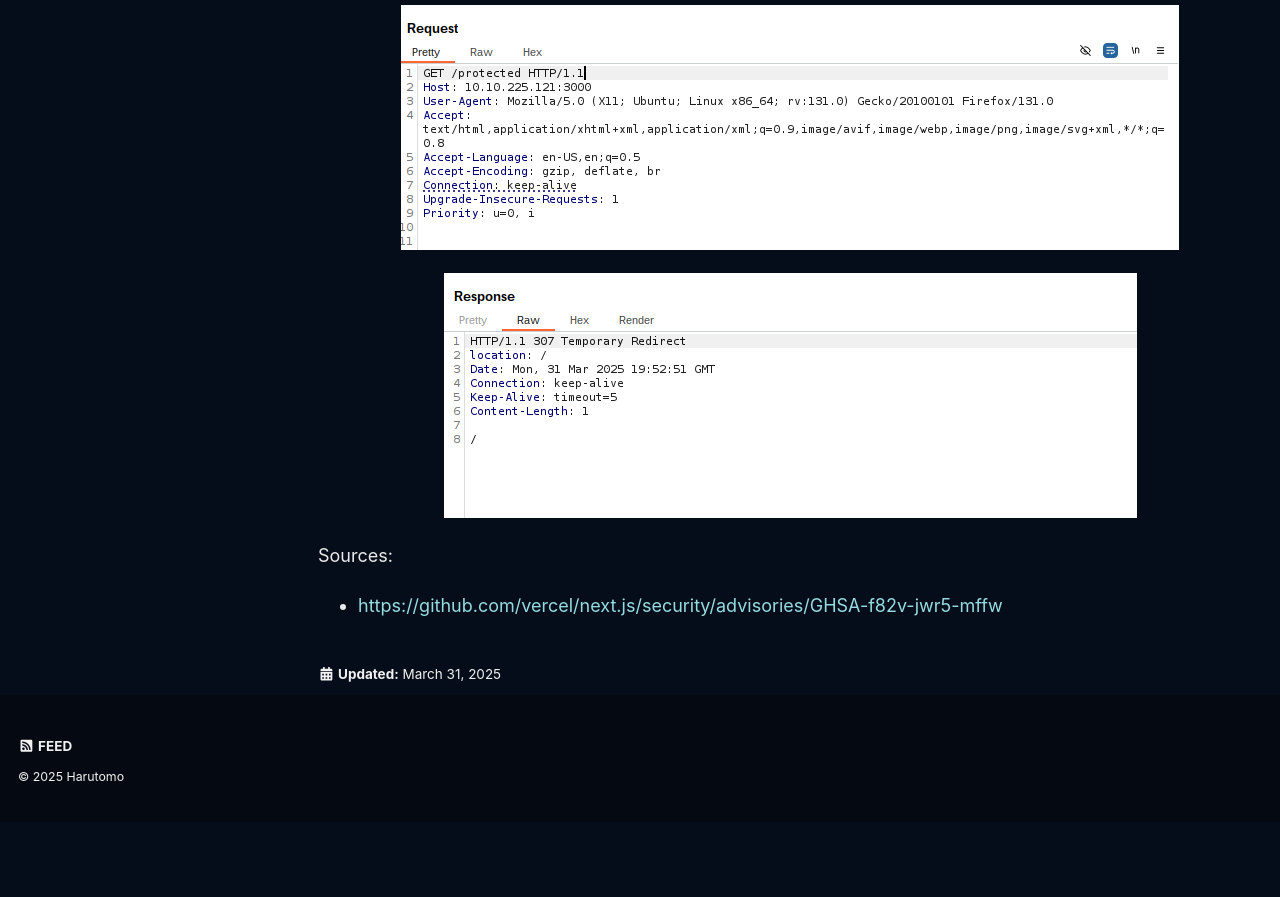
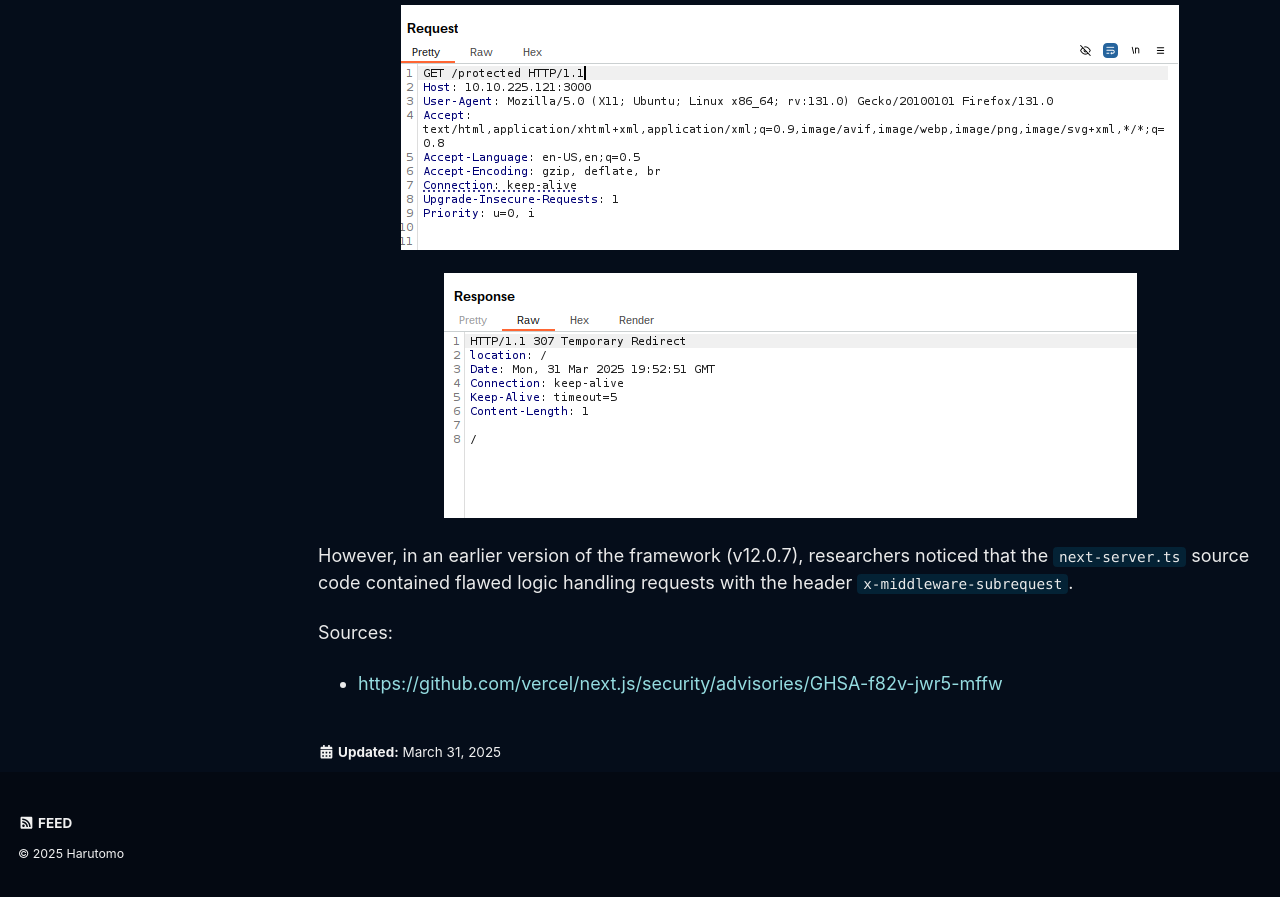
Before and after one commit to harutomo-jp/harutomo-jp.github.io, a Jekyll site: the page built from _posts/2025-03-31-CVE-2025-29927.md, in a window 1280 px wide and 900 px high, scrolled down 821 px. Shown: the top 897 px of the window. Built offline with Jekyll 4.4.1, drawn with Linux system fonts in a browser that asks for light colours; cached includes are drawn as plain includes; before the commit the page ends 1643 px from its top, so only the background shows below that.

Commit message:
Tue, Apr 1, 2025, 1:08 PM -04:00

```diff
--- a/_posts/2025-03-31-CVE-2025-29927.md
+++ b/_posts/2025-03-31-CVE-2025-29927.md
@@ -33,6 +33,8 @@ For this vulnerability that capability that we are most interested in is for aut
   <img src="/assets/images/CVE-2025-29927/unauth-response-no-header.png">
 </p>
 
+However, in an earlier version of the framework (v12.0.7), researchers noticed that the `next-server.ts` source code contained flawed logic handling requests with the header `x-middleware-subrequest`.
+
 
 
 Sources:
```
